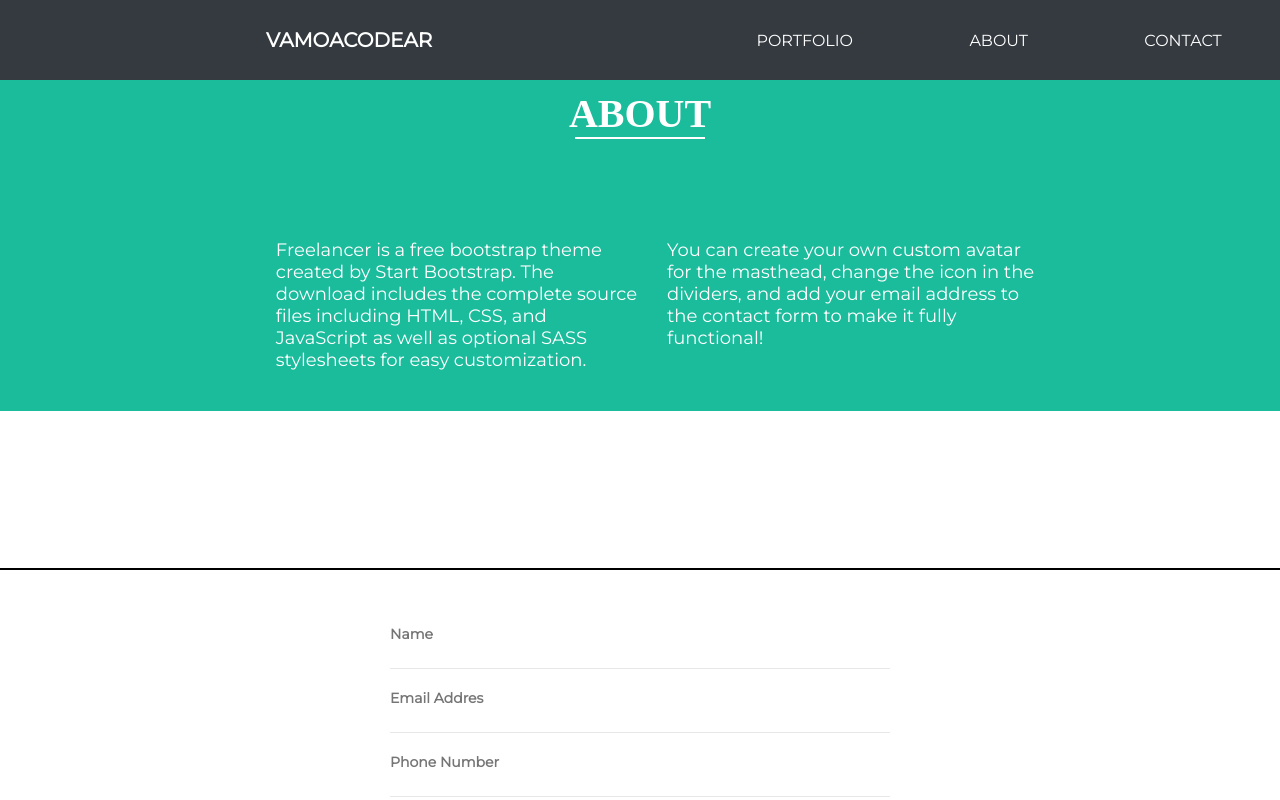
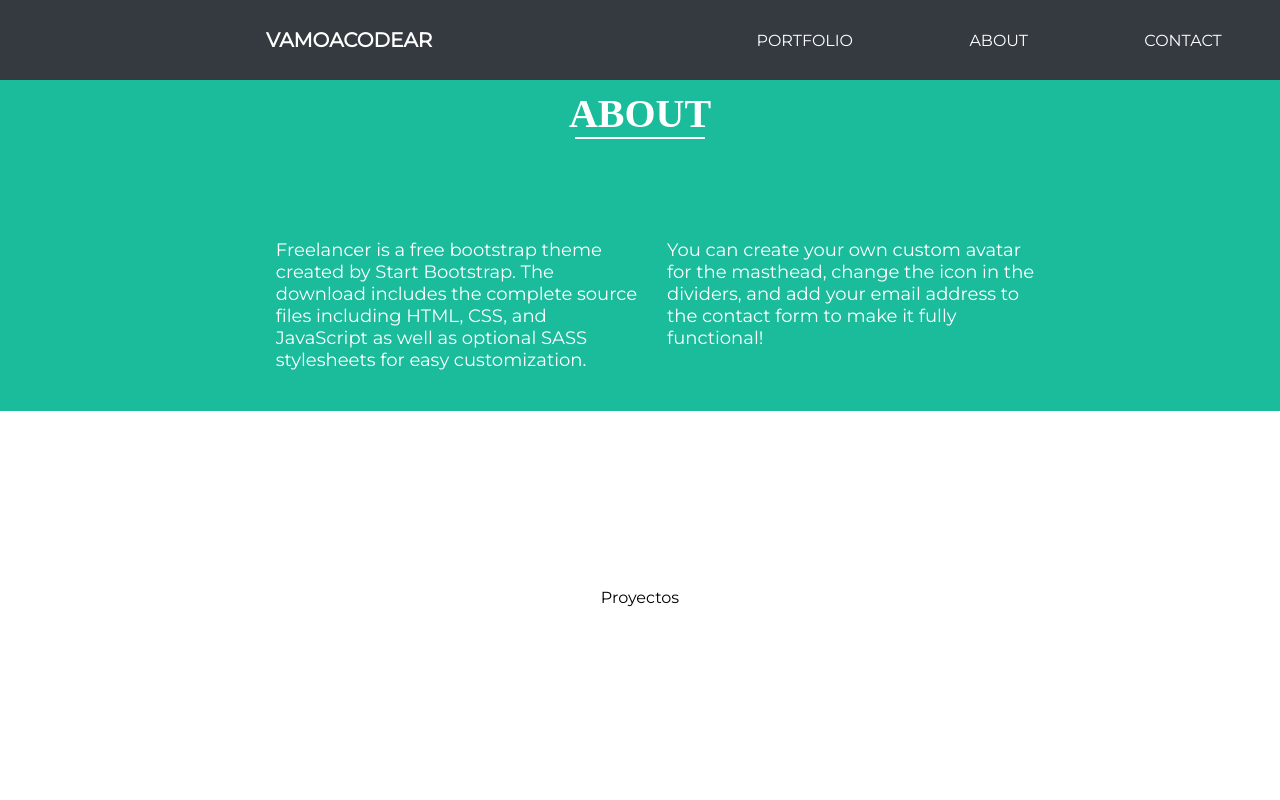
Before and after one commit to nsdonato/vamoacodear_portfolio, a React (Vite) app: page / in a window 1280 px wide. Shown: the top 800 px of the page. Built offline with nearby package versions, Linux system fonts and the light colour scheme.

Commit message:
feat(Projects): add projects component

```diff
--- a/src/App.jsx
+++ b/src/App.jsx
@@ -1,6 +1,7 @@
 import { ContatcMe } from './components/ContactMe/ContactMe'
 import { About } from './components/About/About'
 import NavBar from './components/NavBar/NavBar'
+import { Projects } from './components/Projects/Projects'
 
 function App() {
 
@@ -8,6 +9,7 @@ function App() {
     <div className="App">
       <NavBar />
       <About />
+      <Projects/>
       <ContatcMe />
     </div>
   )
--- /dev/null
+++ b/src/components/Projects/Projects.css
@@ -0,0 +1,3 @@
+#projects{
+    background: red;;
+}
--- /dev/null
+++ b/src/components/Projects/Projects.jsx
@@ -0,0 +1,15 @@
+import "./Projects.css"
+
+export const Projects = () =>{
+    return(
+        <section id="portfolio">
+            <h1 class="portfolio_title">PORTFOLIO</h1>
+            <div class="portfolio_guion"></div>
+              <div class="portfolio_flex_content">
+
+               Proyectos
+
+            </div>
+    </section>
+    )
+}
```
